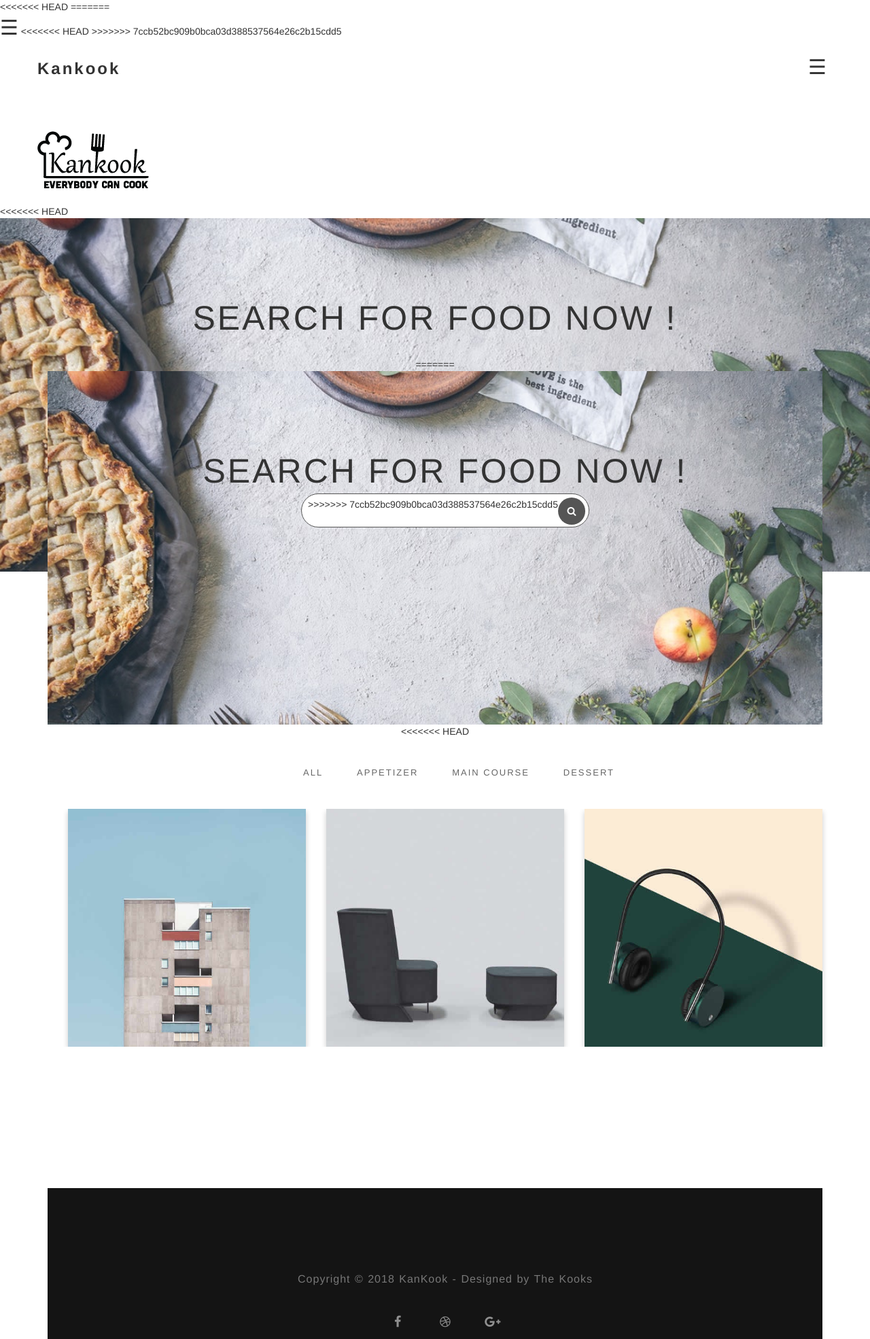
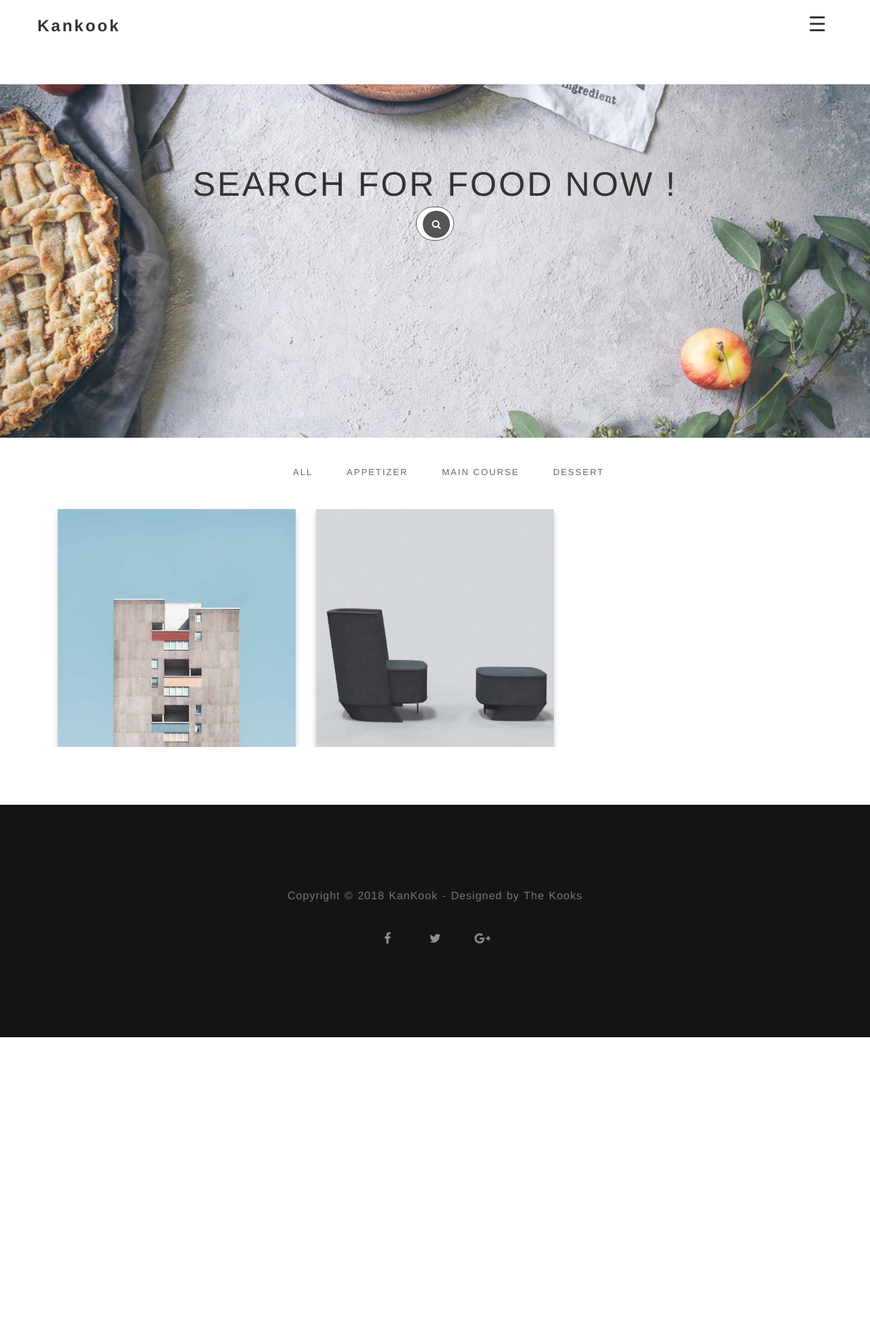
Before and after one commit to doansonlam/KanKook-by-The-Kooks, a PHP site: page / in a window 1280 px wide. Shown: the whole page at 68% size. After the commit the page ends 1526 px from the top, so only its background shows below. Run offline with PHP 8.4, Linux system fonts and the light colour scheme; some libraries are stand-ins or nearby versions.

Commit message:
Resolve code conflict

```diff
--- a/css/style.css
+++ b/css/style.css
@@ -780,7 +780,6 @@
 /* ========================================== */
 #contact {
   position: auto;
-  padding-left: 250px;
 
 
 
@@ -794,7 +793,6 @@
 
 #contact .contact-form {
   padding-top: 14px;
-  width: 150%;
 }
 
 #contact .form-control {
--- a/index.html
+++ b/index.html
@@ -46,26 +46,7 @@
       <script src="//code.jquery.com/jquery-1.11.1.min.js"></script>
 </head>
 
-<<<<<<< HEAD
-<body>
-=======
-<body>
-      <div id="mySidenav" class="sidenav">
-      <a href="javascript:void(0)" class="closebtn" onclick="closeNav()">&times;</a>
-      <a href="index.html">Home</a>
-      <a href="about.html">About</a>
-      <a href="blog.html">Blog</a>
-      <a href="register.html">Sign up</a>
-      <a href="login.html">Sign In</a>
-      <a href="profile-page.html">Profile</a>
-      </div>
-<div id="main">
-      <!-- Use any element to open the sidenav -->
-      <span style="font-size:30px;cursor:pointer" onclick="openNav()">☰</span>
 
-<<<<<<< HEAD
-
->>>>>>> 7ccb52bc909b0bca03d388537564e26c2b15cdd5
 
 <div>
       <!-- Use any element to open the sidenav -->
@@ -99,11 +80,15 @@
                                     </div>
                                     <div id="mySidenav" class="sidenav">
                                           <a href="javascript:void(0)" class="closebtn" onclick="closeNav()">&times;</a>
-                                                <div class="social-icon1" style="text-align: center"><a style=" padding-bottom: 50px" href="login.html" class="fa fa-user"></a></div>
+                                          <div class="social-icon1" style="text-align: center">
+                                                <a style=" padding-bottom: 50px" href="login.html" class="fa fa-user"></a>
+                                          </div>
                                           <a href="index.html">Home</a>
                                           <a href="about.html">About</a>
                                           <a href="profile-page.html">View profile</a>
                                           <a href="login.html">Log in</a>
+                                          <a href="register.html">Sign Up</a>
+
                                     </div>
 
 
@@ -125,52 +110,7 @@
 
 
       <!-- Header section
-=======
-      <!-- Preloader section
       ================================================== -->
-      <div class="preloader">
-            <div class="sk-spinner sk-spinner-pulse"></div>
-      </div>
-
-      <!-- Navigation section
-      ================================================== -->
-      <div class="nav-container" style="padding-bottom: 10px">
-            <nav class="nav-inner transparent">
-                  <div class="navbar">
-                        <div class="container">
-                              <div class="row">
-
-                                    <div class="brand">
-                                          <a href="index.html">
-                                                <img src="images/cce_2@72x-8.png" height="50%" />
-                                          </a>
-                                    </div>
-                              </div>
-                        </div>
-                  </div>
-            </nav>
-
-      <!-- Header section
->>>>>>> 1c608e3f7d87db19d3785cd97ae23d0baecc040e
-      ================================================== -->
-<<<<<<< HEAD
-            <section id="header" class="header-one">
-                  <div class="container">
-                        <div class="row">
-                              <div class="col-md-2"></div>
-                              <div class="col-md-8"></div>
-                              <h1 style="font-size: 50px"> Search for food now ! </h1>
-                        </div>
-                        <br>
-                        <div>
-                              <div class="wow fadeInUp" data-wow-delay="1.9s">
-                                    <div class="search-box" style="padding-bottom: 20px">
-                                          <input class="search-txt" type="text" name="" placeholder="Type to search">
-                                          <a class="search-btn" href="#">
-                                                <i class="fa fa-google-plus"></i>
-                                          </a>
-                                    </div>
-=======
       <section id="header" class="header-one">
             <div class="container">
                   <div class="row">
@@ -186,7 +126,6 @@
                                     <a class="search-btn" href="#">
                                           <i class="fa fa-search"></i>
                                     </a>
->>>>>>> 7ccb52bc909b0bca03d388537564e26c2b15cdd5
                               </div>
                         </div>
                   </div>
@@ -196,7 +135,7 @@
 
       </section>
 
-<<<<<<< HEAD
+
 
       <!-- Portfolio section
  ================================================== -->
@@ -255,133 +194,6 @@
                                                             </div>
                                                       </div>
                                                 </div>
-
-                                                      <div class="iso-box template graphic col-md-4 col-sm-6">
-                                                            <div class="portfolio-thumb">
-                                                                  <img src="images/portfolio-img3.jpg" class="img-responsive" alt="Portfolio">
-                                                                  <div class="portfolio-overlay">
-                                                                        <div class="portfolio-item">
-                                                                              <a href="recipe-page.html">
-                                                                                    <i class="fa fa-link"></i>
-                                                                              </a>
-                                                                              <h2>Project Three</h2>
-                                                                        </div>
-=======
-                                    <ul class="filter-wrapper ">
-                                          <li>
-                                                <a href="#" data-filter="*" class="selected opc-main-bg" style="border-radius:40px">All</a>
-                                          </li>
-                                          <li>
-                                                <a href="#" class="opc-main-bg" data-filter=".graphic" style="border-radius:40px">Appetizer</a>
-                                          </li>
-                                          <li>
-                                                <a href="#" class="opc-main-bg" data-filter=".template" style="border-radius:40px">Main Course</a>
-                                          </li>
-                                          <li>
-                                                <a href="#" class="opc-main-bg" data-filter=".photoshop" style="border-radius:40px">Dessert</a>
-                                          </li>
-                                    </ul>
-                                                <div class="iso-box template graphic col-md-4 col-sm-6">
-                                                      <div class="portfolio-thumb">
-                                                            <img src="images/recipe/beef_pho.jpg" class="img-responsive" alt="Portfolio">
-                                                            <div class="portfolio-overlay">
-                                                                  <div class="portfolio-item">
-                                                                        <a href="recipe-page.html">
-                                                                              <i class="fa fa-link"></i>
-                                                                        </a>
-                                                                        <h2>Project Three</h2>
->>>>>>> 1c608e3f7d87db19d3785cd97ae23d0baecc040e
-                                                                  </div>
-                                                            </div>
-                                                      </div>
-
-<<<<<<< HEAD
-                                                      <div class="iso-box graphic template col-md-4 col-sm-6">
-                                                            <div class="portfolio-thumb">
-                                                                  <img src="images/portfolio-img4.jpg" class="img-responsive" alt="Portfolio">
-                                                                  <div class="portfolio-overlay">
-                                                                        <div class="portfolio-item">
-                                                                              <a href="recipe-page.html">
-                                                                                    <i class="fa fa-link"></i>
-                                                                              </a>
-                                                                              <h2>Project Four</h2>
-                                                                        </div>
-=======
-                                                <div class="iso-box graphic template col-md-4 col-sm-6">
-                                                      <div class="portfolio-thumb">
-                                                            <img src="images/recipe/japanese_curry.jpg" class="img-responsive" alt="Portfolio">
-                                                            <div class="portfolio-overlay">
-                                                                  <div class="portfolio-item">
-                                                                        <a href="recipe-page.html">
-                                                                              <i class="fa fa-link"></i>
-                                                                        </a>
-                                                                        <h2>Project Four</h2>
->>>>>>> 1c608e3f7d87db19d3785cd97ae23d0baecc040e
-                                                                  </div>
-                                                            </div>
-                                                      </div>
-
-<<<<<<< HEAD
-                                                      <div class="iso-box photoshop branding col-md-4 col-sm-6">
-                                                            <div class="portfolio-thumb">
-                                                                  <img src="images/portfolio-img5.jpg" class="img-responsive" alt="Portfolio">
-                                                                  <div class="portfolio-overlay">
-                                                                        <div class="portfolio-item">
-                                                                              <a href="recipe-page.html">
-                                                                                    <i class="fa fa-link"></i>
-                                                                              </a>
-                                                                              <h2>Project Five</h2>
-                                                                        </div>
-=======
-                                                <div class="iso-box photoshop branding col-md-4 col-sm-6">
-                                                      <div class="portfolio-thumb">
-                                                            <img src="images/recipe/yoda.jpg" class="img-responsive" alt="Portfolio">
-                                                            <div class="portfolio-overlay">
-                                                                  <div class="portfolio-item">
-                                                                        <a href="recipe-page.html">
-                                                                              <i class="fa fa-link"></i>
-                                                                        </a>
-                                                                        <h2>Project Five</h2>
->>>>>>> 1c608e3f7d87db19d3785cd97ae23d0baecc040e
-                                                                  </div>
-                                                            </div>
-                                                      </div>
-
-<<<<<<< HEAD
-                                                      <div class="iso-box graphic branding col-md-4 col-sm-6">
-                                                            <div class="portfolio-thumb">
-                                                                  <img src="images/portfolio-img6.jpg" class="img-responsive" alt="Portfolio">
-                                                                  <div class="portfolio-overlay">
-                                                                        <div class="portfolio-item">
-                                                                              <a href="recipe-page.html">
-                                                                                    <i class="fa fa-link"></i>
-                                                                              </a>
-                                                                              <h2>Project Six</h2>
-                                                                        </div>
-=======
-                                                <div class="iso-box graphic branding col-md-4 col-sm-6">
-                                                      <div class="portfolio-thumb">
-                                                            <img src="images/recipe/english_breakfast.jpg" class="img-responsive" alt="Portfolio">
-                                                            <div class="portfolio-overlay">
-                                                                  <div class="portfolio-item">
-                                                                        <a href="recipe-page.html">
-                                                                              <i class="fa fa-link"></i>
-                                                                        </a>
-                                                                        <h2>Project Six</h2>
->>>>>>> 1c608e3f7d87db19d3785cd97ae23d0baecc040e
-                                                                  </div>
-                                                            </div>
-                                                      </div>
-
-                                                </div>
-                                          </div>
-
-                                    </div>
-
-                              </div>
-
-                        </div>
-                  </div>
       </section>
 
       <!-- Footer section
@@ -397,7 +209,7 @@
                                           <a href="#" class="fa fa-facebook"></a>
                                     </li>
                                     <li>
-                                                <a href="#" class="fa fa-dribbble"></a>
+                                          <a href="#" class="fa fa-twitter"></a>
                                     </li>
                                     <li>
                                           <a href="#" class="fa fa-google-plus"></a>
@@ -419,24 +231,7 @@
       <script src="js/imagesloaded.min.js"></script>
       <script src="js/wow.min.js"></script>
       <script src="js/custom.js"></script>
-<<<<<<< HEAD
-      <script>/* Set the width of the side navigation to 250px and the left margin of the page content to 250px */
-            function openNav() {
-                  document.getElementById("mySidenav").style.width = "250px";
-                  document.getElementById("main").style.marginLeft = "250px";
-            }
-
-            /* Set the width of the side navigation to 0 and the left margin of the page content to 0 */
-            function closeNav() {
-                  document.getElementById("mySidenav").style.width = "0";
-                  document.getElementById("main").style.marginLeft = "0";
-            }
-      </script>
-
-=======
       <script src="js/sidenav.js"></script>
-
->>>>>>> 7ccb52bc909b0bca03d388537564e26c2b15cdd5
       </body>
 
 </html>
```
Also changed, not shown: about.html (+30 -79 lines), login.html (+12 -66 lines), profile-page.html (+6 -9 lines), recipe-page.html (+33 -57 lines), register.html (+44 -47 lines). Lines whose indentation alone changed are shown as unchanged.
